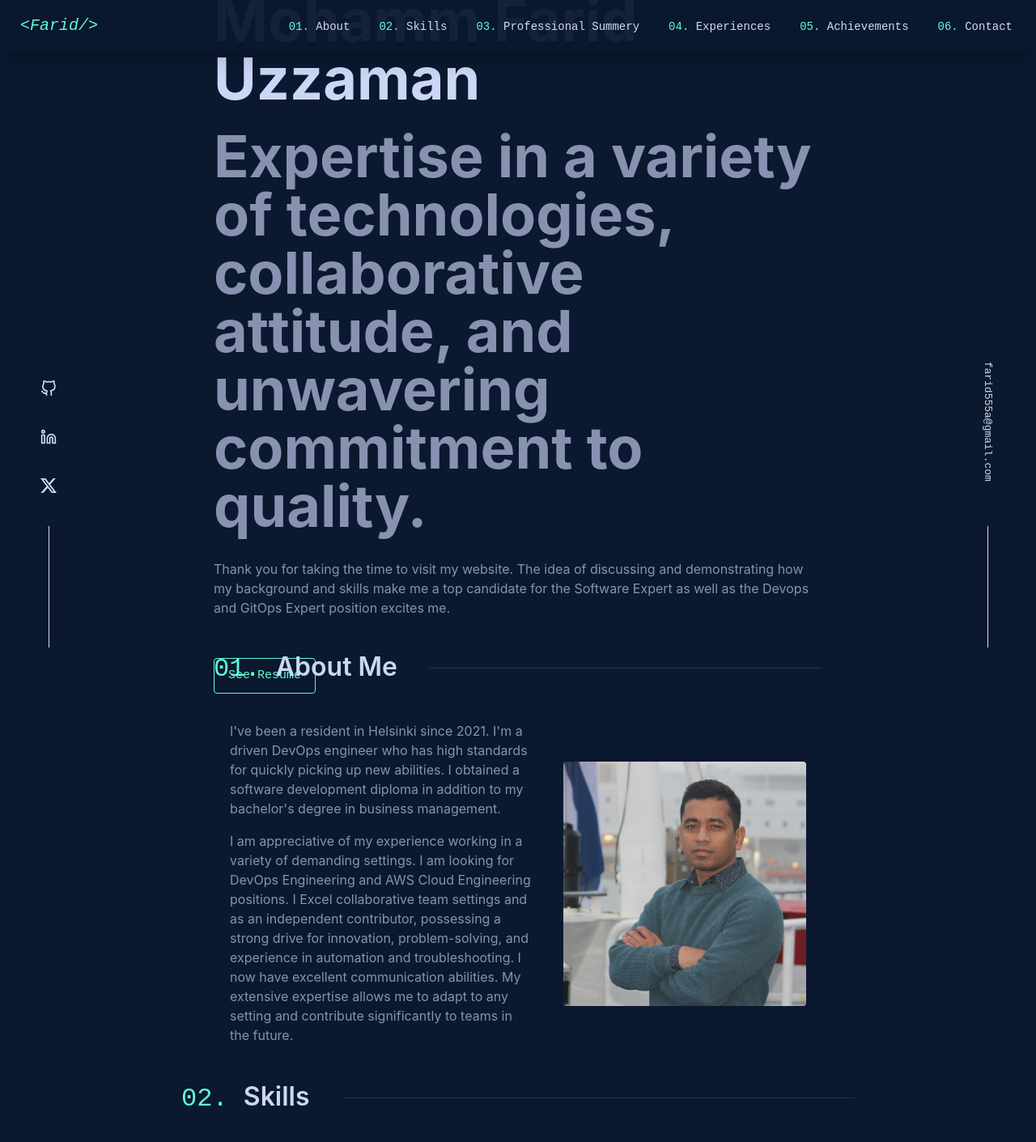
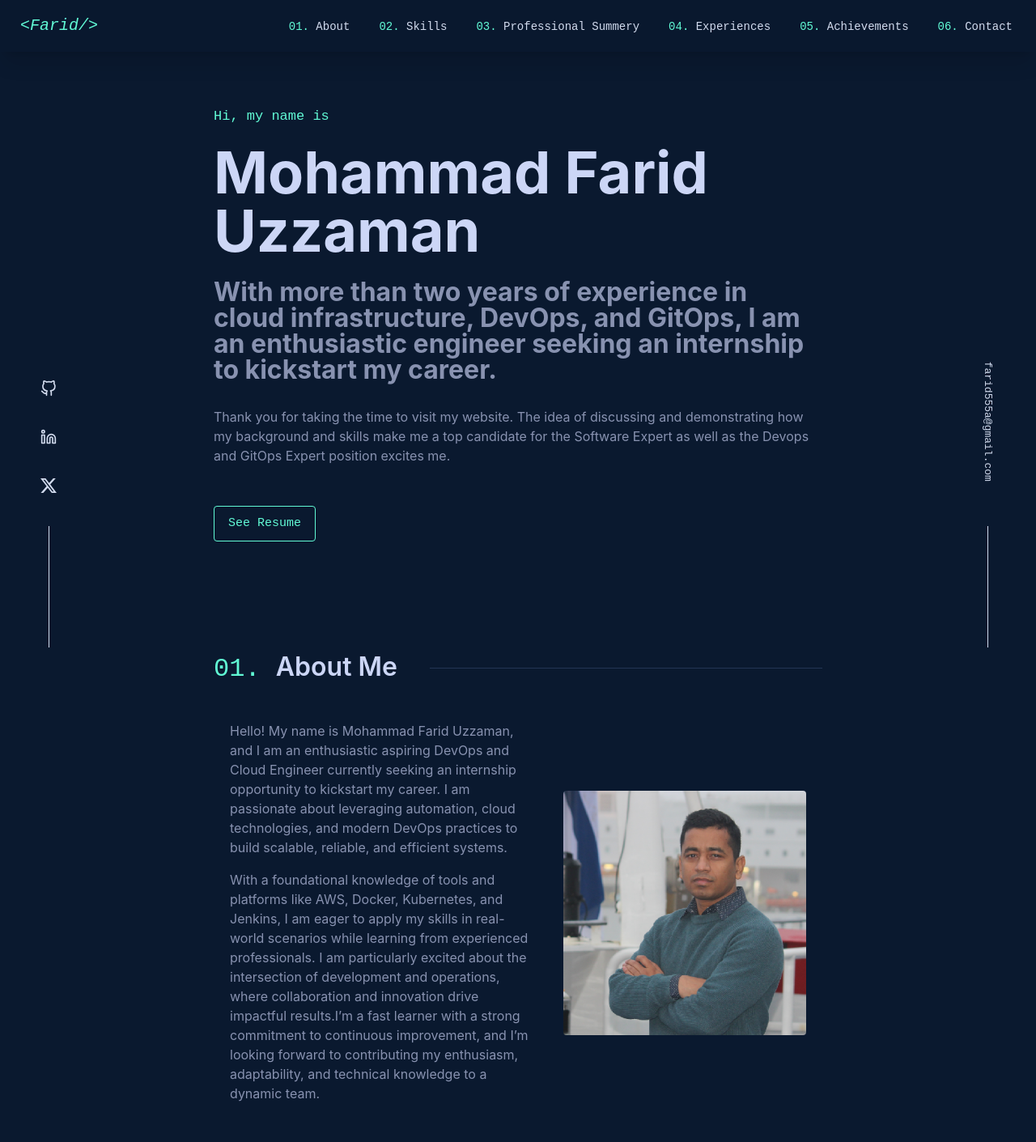
Before and after one commit to farid555/portfolio-v1, a React (Vite) app: page / in a window 1280 px wide. Shown: the top 1411 px of the page at 81% size. Built offline with nearby package versions, Linux system fonts and the light colour scheme.

Commit message:
updated...

```diff
--- a/package.json
+++ b/package.json
@@ -22,8 +22,8 @@
     "react-responsive-modal": "^6.4.2",
     "react-router-dom": "^6.20.1",
     "react-scroll": "^1.9.0",
-    "sort-by": "^1.2.0",
-    "sweetalert2": "^11.10.1"
+    "sort-by": "^0.0.2",
+    "sweetalert2": "^11.6.13"
   },
   "devDependencies": {
     "@types/react": "^18.2.37",
--- a/src/components/About/About.jsx
+++ b/src/components/About/About.jsx
@@ -10,17 +10,14 @@ const About = () => {
       <div className="flex items-center gap-4">
         <div className="space-y-4 lg:w-[50%] ml-auto text-[#8892b0]">
           <p>
-            {"I've"} been a resident in Helsinki since 2021. {"I'm"} a driven
-            DevOps engineer who has high standards for quickly picking up new
-            abilities. I obtained a software development diploma in addition to
-            my {"bachelor's"} degree in business management.
+               Hello! My name is Mohammad Farid Uzzaman, and I am an enthusiastic aspiring DevOps and Cloud Engineer currently seeking an internship opportunity to kickstart my career. I am passionate about leveraging automation, cloud technologies, and modern DevOps practices to build scalable, reliable, and efficient systems.
           </p>
           <p>
-            {" "}
-            I am appreciative of my experience working in a variety of demanding
-            settings. I am looking for DevOps Engineering and AWS Cloud Engineering positions. I Excel collaborative team settings and as an independent contributor, possessing a strong drive for innovation, problem-solving, and experience in automation and troubleshooting. I now have excellent communication abilities. My extensive
-            expertise allows me to adapt to any setting and contribute
-            significantly to teams in the future.
+
+
+            With a foundational knowledge of tools and platforms like AWS, Docker, Kubernetes, and Jenkins, I am eager to apply my skills in real-world scenarios while learning from experienced professionals. I am particularly excited about the intersection of development and operations, where collaboration and innovation drive impactful results.
+
+          {"I’m"} a fast learner with a strong commitment to continuous improvement, and {"I’m"} looking forward to contributing my enthusiasm, adaptability, and technical knowledge to a dynamic team.
           </p>
         </div>
         <div className="w-[300px] mx-auto shrink-0 mr-auto  cursor-progress">
--- a/src/components/Banner/Banner.jsx
+++ b/src/components/Banner/Banner.jsx
@@ -3,10 +3,10 @@ const Banner = () => {
     <div className="h-[100vh] px-[40px] flex flex-col items-start justify-center lg:w-[90%] xl:w-[80%] 2xl:w-[70%] mx-auto">
       <h3 className="text-primary text-prime  text-[17px]">Hi, my name is</h3>
       <h1 className="text-[3rem] md:text-[4.5rem] text-[#ccd6f6] font-[700] leading-none mt-4 mb-5 md:mt-5 md:mb-6">
-        Mohamm Farid Uzzaman
+        Mohammad Farid Uzzaman
       </h1>
-      <h1 className="text-[3rem] md:text-[4.5rem] text-[#8892b0] font-[700] leading-none">
-      Expertise in a variety of technologies, collaborative attitude, and unwavering commitment to quality.
+      <h1 className="text-[2rem] md:text-[2rem] text-[#8892b0] font-[700] leading-none">
+      With more than two years of experience in cloud infrastructure, DevOps, and GitOps, I am an enthusiastic engineer seeking an internship to kickstart my career.
       </h1>
 
       <p className="text-[#8892b0] mt-[20px] md:mt-[30px] mb-[50px]">
@@ -16,7 +16,7 @@ const Banner = () => {
       </p>
       <a
         className="button"
-        href="https://drive.google.com/file/d/1d9HFFgzao1kTCQCebX3qK8zyRAIvxzki/view?usp=drive_link"
+        href="https://drive.google.com/file/d/1RYr-o4cU_UEL4nw73OcH2MGv2FwIyNtt/view"
         target="blank"
       >
         See Resume
```
Also changed, not shown: 1 other file (tests, documents, lock files or other folders).
